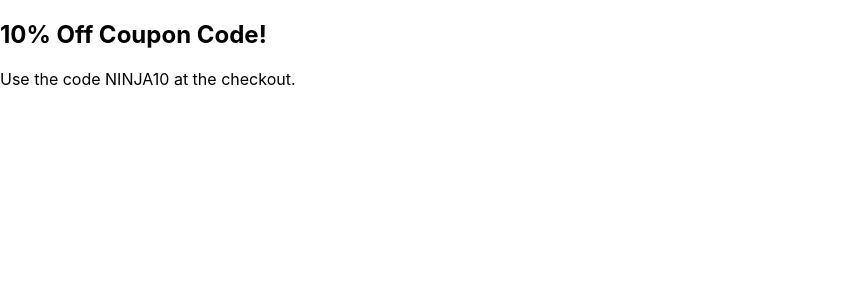
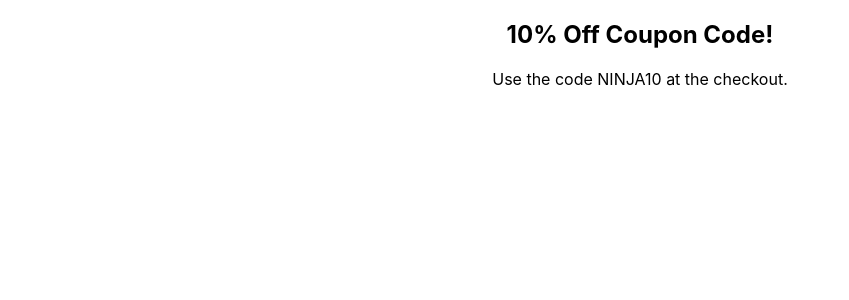
Before and after one commit to lauraylchen/react-modal-component, a JavaScript app: page / in a window 1280 px wide. Shown: the top 300 px of the page, without its empty margins (0-849 px from the left). Built offline with nearby package versions, Linux system fonts and the light colour scheme; the HTML template or start-up script is replaced by a standard one.

Commit message:
Style text in body to be center

```diff
--- a/src/index.css
+++ b/src/index.css
@@ -5,9 +5,5 @@ body {
     sans-serif;
   -webkit-font-smoothing: antialiased;
   -moz-osx-font-smoothing: grayscale;
+  text-align: center;
 }
-
-code {
-  font-family: source-code-pro, Menlo, Monaco, Consolas, 'Courier New',
-    monospace;
-}
```
